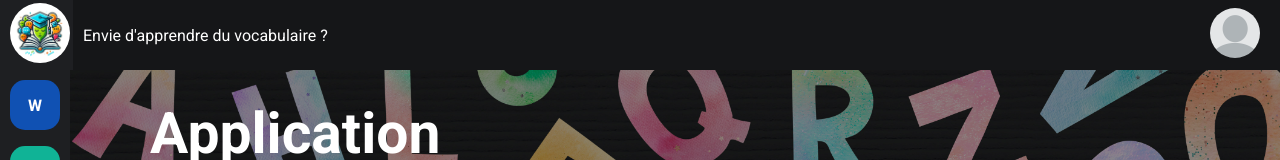
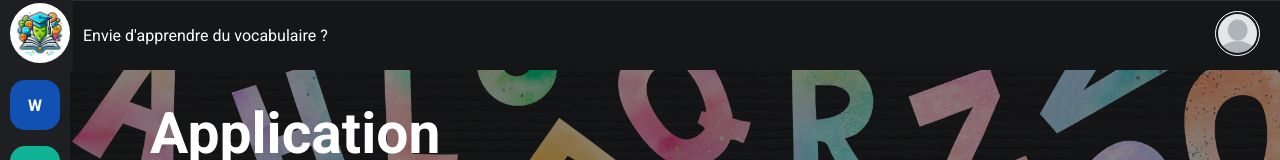
Before and after one commit to krommmm/learnEnglishWords, a React (Create React App) app: page / in a window 1280 px wide. Shown: the top 160 px of the page. Built offline with nearby package versions, Linux system fonts and the light colour scheme.

Commit message:
modification profil

```diff
--- a/src/assets/css/header.css
+++ b/src/assets/css/header.css
@@ -33,10 +33,16 @@ header {
 }
 
 .header__right__profilArea img {
-    width: 50px;
-    height: 50px;
+    width: 45px;
+    height: 45px;
     border-radius: 50%;
     margin-right: 10px;
+    padding: 2px;
+    border: 1px solid white;
+    cursor:pointer;
+}
+.header__right__profilArea img:hover{
+   background-color:rgb(16, 179, 150);
 }
 
 .fa-igloo {
@@ -49,9 +55,6 @@ header {
     display: none;
 }
 
-.fa-bars:hover {
-    color: #b44;
-}
 
 .navBar {
     position: fixed;
--- a/src/assets/css/mediaQueries.css
+++ b/src/assets/css/mediaQueries.css
@@ -48,6 +48,7 @@
         font-size:21px;
     }
 
+
     body .header__right__profilArea {
         display: flex;
         justify-content: center;
```
